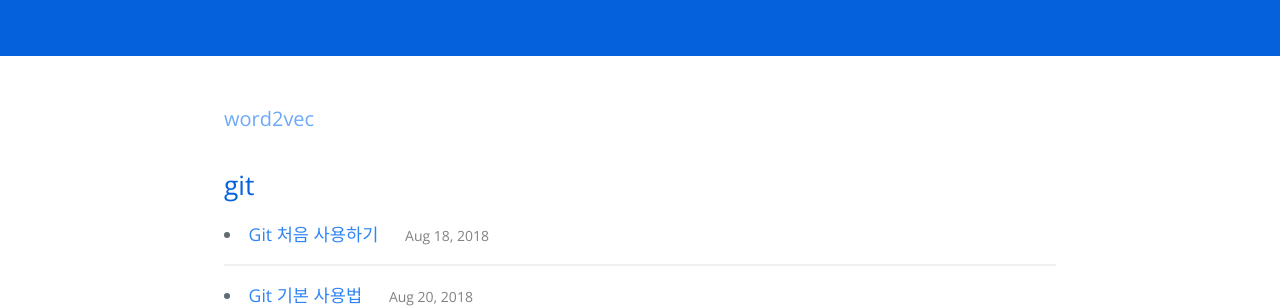
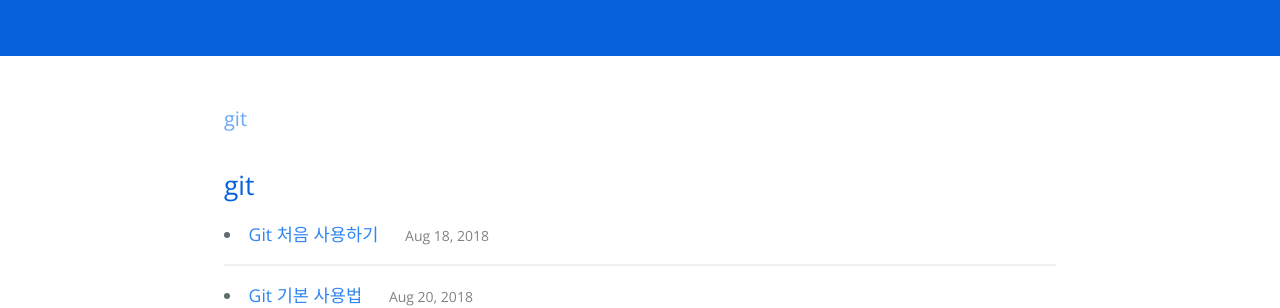
Before and after one commit to hcnoh/hcnoh.github.io, a Jekyll site: the page built from tags.md, in a window 1280 px wide and 900 px high. Shown: the part 317-625 px from the top of the window. Built offline with Jekyll 4.4.1, drawn with Linux system fonts in a browser that asks for light colours.

Commit message:
Update tags.html

```diff
--- a/_layouts/tags.html
+++ b/_layouts/tags.html
@@ -2,7 +2,7 @@
 layout: default
 ---
 
-<a href="#word2vec" class="project-tagline">word2vec</a>
+<a href="#git" class="project-tagline">git</a>
 
 {% for tag in site.tags %}
   <h2>
```
